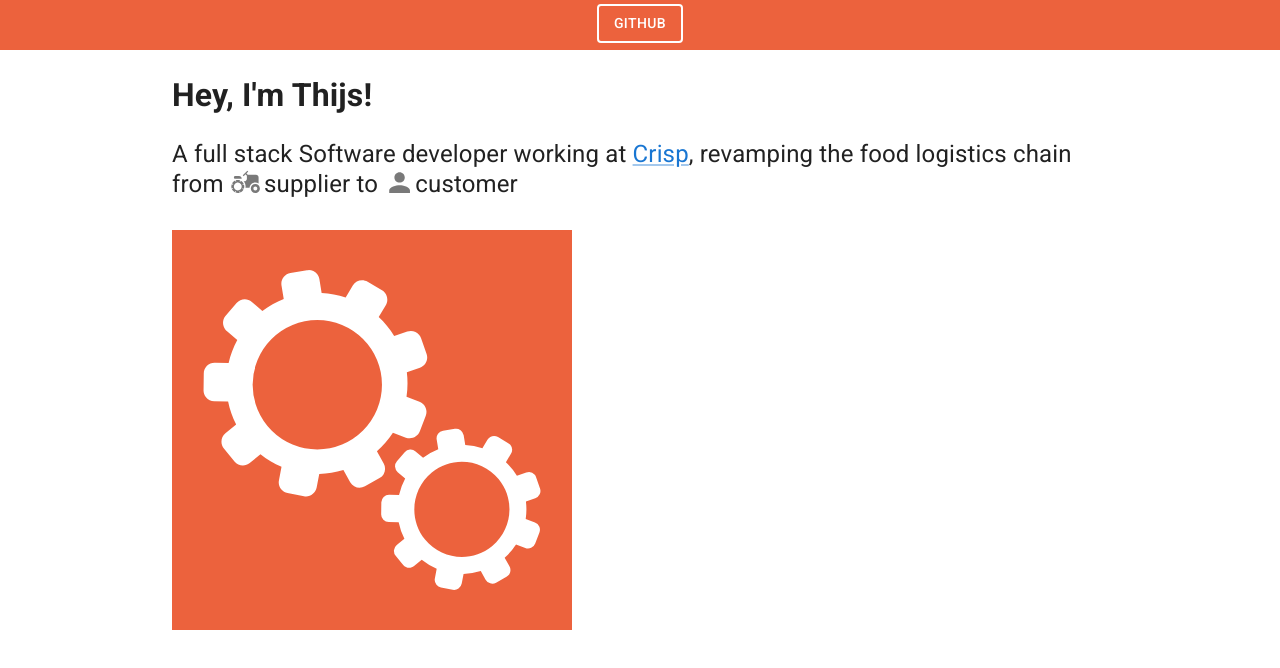
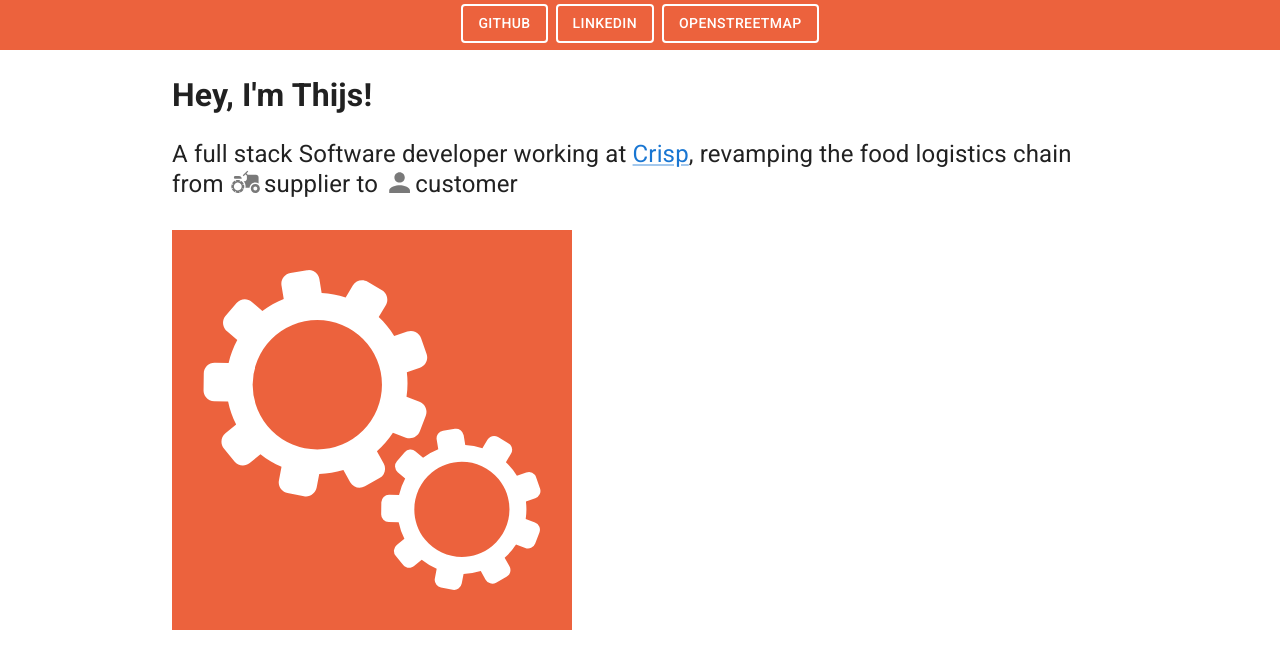
Before and after one commit to NLthijs48/NLthijs48.github.io, a React (Create React App) app: page / in a window 1280 px wide. Shown: the top 668 px of the page. Built offline with nearby package versions, Linux system fonts and the light colour scheme.

Commit message:
Add LinkedIn and OpenStreetMap links

```diff
--- a/src/components/Header.tsx
+++ b/src/components/Header.tsx
@@ -14,14 +14,21 @@ function Header() {
 				justifyContent: 'center',
 			}}
 		>
-			<MenuItem>Github</MenuItem>
+			<ExternalLinkButton href="https://github.com/NLthijs48">Github</ExternalLinkButton>
+			<ExternalLinkButton href="https://www.linkedin.com/in/thijswiefferink/">LinkedIn</ExternalLinkButton>
+			<ExternalLinkButton href="https://www.openstreetmap.org/user/NLthijs48">OpenStreetMap</ExternalLinkButton>
 		</header>
 	);
 }
 
-function MenuItem(props: {children: React.ReactNode}) {
+interface ExternalLinkButtonProps {
+	children: React.ReactNode,
+	href: string,
+}
+
+function ExternalLinkButton(props: ExternalLinkButtonProps) {
 	return (
-		<Link href="https://github.com/NLthijs48" target="_blank" rel="noopener noreferrer" underline="none">
+		<Link href={props.href} target="_blank" rel="noopener noreferrer" underline="none">
 			<Button
 				variant="outlined"
 				style={{
```
